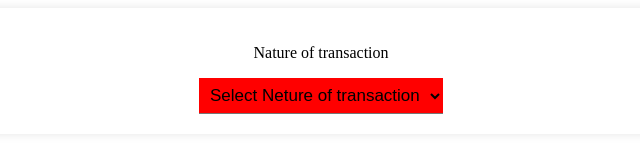
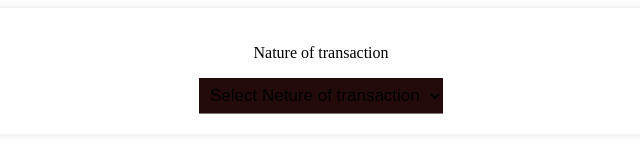
Before and after one commit to aneeshmaury/worknew, a plain HTML site: page index.html in a window 1280 px wide. Shown: the whole page, without its empty margins (309-949 px from the left). Drawn offline with Linux system fonts and the light colour scheme.

Commit message:
first commit

```diff
--- a/styles.css
+++ b/styles.css
@@ -4,7 +4,7 @@
  border-left:none;
  border-right: none;
  padding: 7px;
- background-color:red;
+ background-color:rgb(36, 11, 11);
 }
 
 .main{
```
